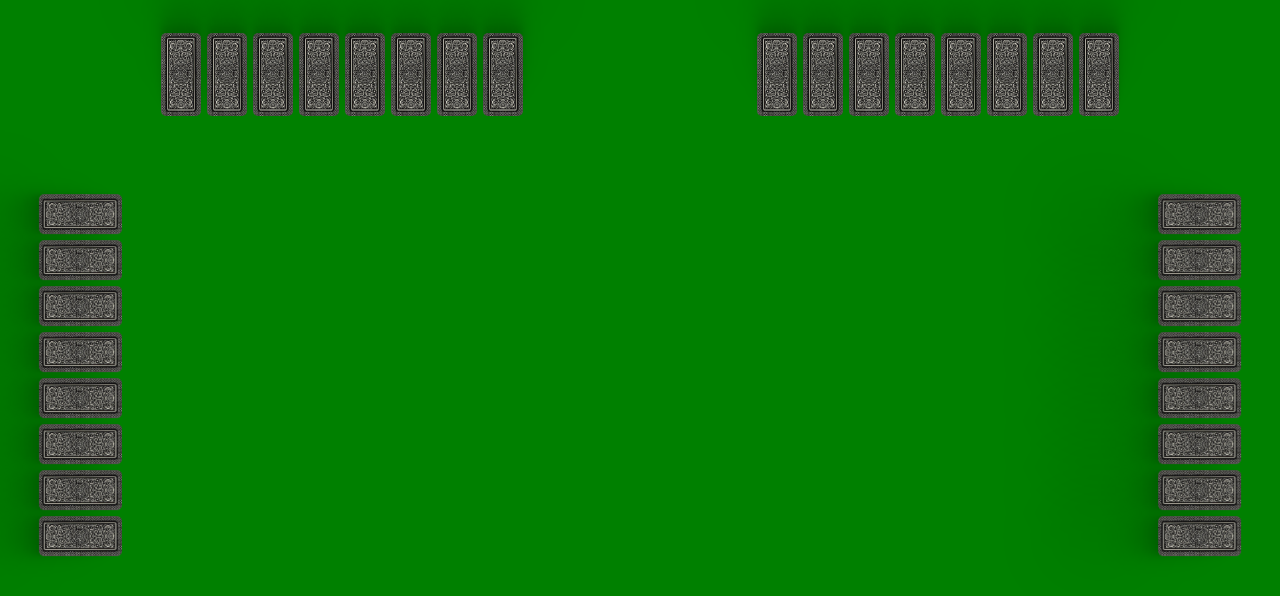
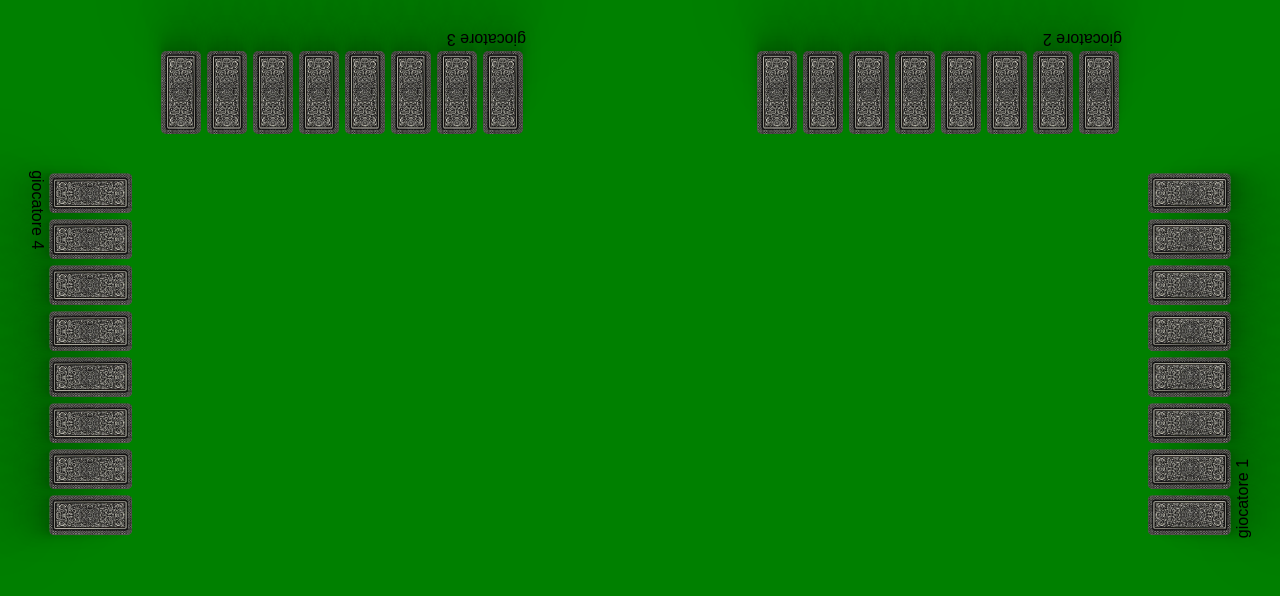
Before and after one commit to NizarNadif/Briscolone, a React app in the folder client/: page / in a window 1280 px wide. Shown: the top 596 px of the page. Built offline with nearby package versions, Linux system fonts and the light colour scheme.

Commit message:
bordo giocatore attuale

```diff
--- a/client/src/App.js
+++ b/client/src/App.js
@@ -14,15 +14,20 @@ export function App() {
 	const [state, dispatch] = useReducer(reducer, {
 		carte: new Array(),
 		attuale: { valore: -1, soglia: 61 },
-		giocatori: new Array(),
-		giocatoreAttuale: 0,
+		giocatori: [
+			{ id: "giocatore 1", carte: 8 },
+			{ id: "giocatore 2", carte: 8 },
+			{ id: "giocatore 3", carte: 8 },
+			{ id: "giocatore 4", carte: 8 },
+		],
+		giocatoreAttuale: -1,
 	});
 
 	let PlayersJSX = [
-		<Player id={"giocatore-0"} giocatore={0} contesto={AppContext} />,
-		<Player id={"giocatore-1"} giocatore={1} contesto={AppContext} />,
-		<Player id={"giocatore-2"} giocatore={2} contesto={AppContext} />,
-		<Player id={"giocatore-3"} giocatore={3} contesto={AppContext} />,
+		<Player key={"player-0"} id={0} contesto={AppContext} />,
+		<Player key={"player-1"} id={1} contesto={AppContext} />,
+		<Player key={"player-2"} id={2} contesto={AppContext} />,
+		<Player key={"player-3"} id={3} contesto={AppContext} />,
 	];
 
 	useEffect(() => {
@@ -35,13 +40,7 @@ export function App() {
 			console.log(players);
 			dispatch({ type: "giocatori", payload: players });
 			PlayersJSX = state.giocatori.map((playerID, index) => {
-				return (
-					<Player
-						id={`giocatore-${index}`}
-						giocatore={index}
-						contesto={AppContext}
-					/>
-				);
+				return <Player key={`player-${index}`} contesto={AppContext} />;
 			});
 		});
 
@@ -57,6 +56,11 @@ export function App() {
 					.getElementById("slider-soglia-contenitore")
 					.classList.add("hidden");
 			blur(chiamante, ["mano", "player"], "popup-chiamata");
+		});
+
+		api.prossimoTurno((prossimo) => {
+			console.log("Prossimo a giocare:", prossimo);
+			dispatch({ type: "giocatore attuale", payload: prossimo });
 		});
 
 		api.turnoPrecedente((myCard, carta, precedente) => {
@@ -106,6 +110,7 @@ function reducer(state, action) {
 		case "carte":
 			newState.carte = action.payload;
 			newState.attuale = { valore: -1, soglia: 61 };
+			for (let i = 0; i < 4; i++) newState.giocatori[i].carte = 8;
 			break;
 		case "giocatori":
 			newState.giocatori = action.payload;
@@ -132,6 +137,19 @@ function reducer(state, action) {
 				return carta.url != urlCarta;
 			});
 			break;
+		case "giocatore attuale":
+			if (newState.giocatoreAttuale >= 0)
+				document
+					.getElementById(`player-${newState.giocatoreAttuale}`)
+					.classList.remove("player-attuale");
+			newState.giocatoreAttuale = state.giocatori
+				.map((el) => el.id)
+				.indexOf(action.payload);
+			if (newState.giocatoreAttuale >= 0)
+				document
+					.getElementById(`player-${newState.giocatoreAttuale}`)
+					.classList.add("player-attuale");
+			break;
 		default:
 			break;
 	}
@@ -143,7 +161,7 @@ export function Mano() {
 	const { state, dispatch } = useContext(AppContext);
 
 	let manoJSX = state.carte.map((carta, index) => {
-		return <Carta key={index} carta={carta} />;
+		return <Carta key={`card-${index}`} carta={carta} />;
 	});
 
 	return <div className="mano">{manoJSX}</div>;
--- a/client/src/Players.js
+++ b/client/src/Players.js
@@ -4,43 +4,42 @@ import Dorso from "../public/assets/Dorso.png";
 import carte from "./carte";
 
 export function Player(params) {
-	let nCarte = 0;
 	const { state, dispatch } = useContext(params.contesto);
-	if (state.giocatori[params.giocatore] == undefined) nCarte = 8;
-	else nCarte = state.giocatori[params.giocatore].carte;
+	let nCarte = state.giocatori[params.id].carte;
+
 	let stile = {};
-	console.log("React prendi il tumore ", nCarte);
+
 	switch (params.id) {
-		case "giocatore-0":
+		case 0:
 			stile = {
 				bottom: "30%",
 				right: "0%",
-				transform: "rotate(90deg) translate(-30%, -150%)",
-				color: "red",
+				transform: `rotate(270deg) translate(30%, ${(90 * nCarte) / 8}%)`,
+				/* translateY deve rimanere costante
+				90% : n carte massimo = x : n carte rimaste
+				se non lo si fa, la mano si sposta sempre più verso l'esterno
+				*/
 			};
 			break;
-		case "giocatore-1":
+		case 1:
 			stile = {
 				transform: "rotate(180deg)",
 				top: "0%",
 				right: "10%",
-				color: "yellow",
 			};
 			break;
-		case "giocatore-2":
+		case 2:
 			stile = {
 				transform: "rotate(180deg)",
 				top: "0%",
 				left: "10%",
-				color: "green",
 			};
 			break;
-		case "giocatore-3":
+		case 3:
 			stile = {
 				bottom: "30%",
 				left: "0%",
-				transform: "rotate(90deg) translate(-30%, 150%)",
-				color: "blue",
+				transform: `rotate(90deg) translate(-30%, ${(90 * nCarte) / 8}%)`,
 			};
 			break;
 		default:
@@ -50,12 +49,19 @@ export function Player(params) {
 	let carteJSX = new Array();
 	for (let i = 0; i < nCarte; i++)
 		carteJSX.push(
-			<img className="carta-coperta" alt={"carta coperta"} src={Dorso} />
+			<img
+				className="carta-coperta"
+				alt={"carta coperta"}
+				src={Dorso}
+				key={`player-${params.id}-card-${i}`}
+			/>
 		);
 
 	return (
-		<div class="player" style={stile}>
+		<div className="player" id={`player-${params.id}`} style={stile}>
 			{carteJSX}
+			<br></br>
+			{state.giocatori[params.id].id}
 		</div>
 	);
 }
--- a/client/src/api.js
+++ b/client/src/api.js
@@ -57,7 +57,7 @@ function giocaCarta(carta) {
 
 function prossimoTurno(callback) {
 	socket.on("prossimo a giocare", (prossimo) => {
-		console.log(prossimo);
+		callback(prossimo);
 	});
 }
 
--- a/client/src/style.css
+++ b/client/src/style.css
@@ -181,6 +181,48 @@ input[type="range"]::-moz-range-thumb {
 }
 
 .player {
-	position: fixed;
-	margin: 30px;
+	position: absolute;
+	margin: 10px;
+	padding: 20px;
 }
+
+@keyframes rotate {
+	100% {
+		transform: rotate(1turn);
+	}
+}
+
+.player-attuale {
+	border-radius: 10px;
+	overflow: hidden;
+}
+
+.player-attuale::before {
+	content: "";
+	position: absolute;
+	z-index: -2;
+	left: -50%;
+	top: -50%;
+	width: 200%;
+	height: 200%;
+	background-color: #399953;
+	background-repeat: no-repeat;
+	background-size: 50% 50%, 50% 50%;
+	background-position: 0 0, 100% 0, 100% 100%, 0 100%;
+	background-image: linear-gradient(#399953, #399953),
+		linear-gradient(#fbb300, #fbb300), linear-gradient(#d53e33, #d53e33),
+		linear-gradient(#377af5, #377af5);
+	animation: rotate 4s linear infinite;
+}
+
+.player-attuale::after {
+	content: "";
+	position: absolute;
+	z-index: -1;
+	left: 6px;
+	top: 6px;
+	width: calc(100% - 12px);
+	height: calc(100% - 12px);
+	background: green;
+	border-radius: 5px;
+}
```
